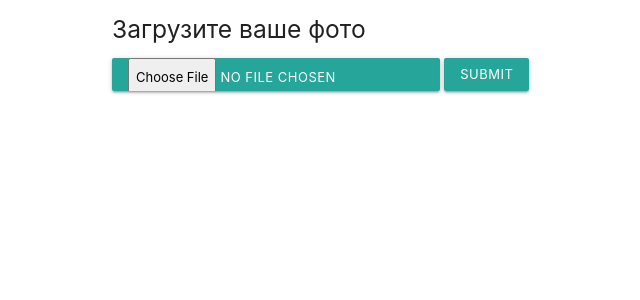
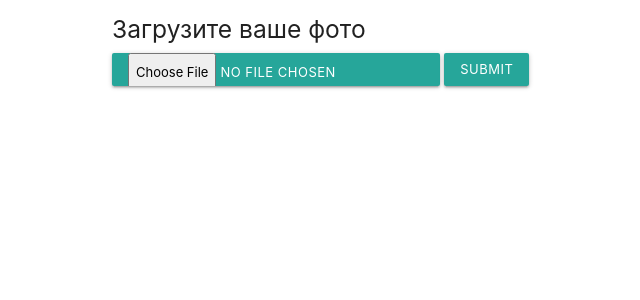
Before and after one commit to Vitomed/Cats-vs-Dogs-Web-Flask-, a Flask app: page /template in a window 1280 px wide. Shown: the top 300 px of the page, without its empty margins (80-720 px from the left). Run offline with Flask 2, Linux system fonts and the light colour scheme.

Commit message:
Add change: class at model.py, methods at app.py, Materialize CSS at .html file, README.txt

```diff
--- a/model.py
+++ b/model.py
@@ -1,5 +1,4 @@
 import numpy
-from tensorflow.python.keras.models import load_model
 from tensorflow.python.keras.models import load_model
 from tensorflow.python.keras.preprocessing import image
 from tensorflow.python.keras.applications.vgg16 import preprocess_input
--- a/templates/dbd.html
+++ b/templates/dbd.html
@@ -9,10 +9,8 @@
   <form enctype="multipart/form-data" method="POST" action="/template/upload">
    <div class="container">
      <h5>Загрузите ваше фото</h5>
-     <p>
-     	<input type="file" name="inputfile" class="waves-effect waves-light btn-small" >
-     	<input type="submit" class="waves-effect waves-light btn-small">
-     </p>
+        <input type="file" name="inputfile" class="waves-effect waves-light btn-small" >
+        <input type="submit" class="waves-effect waves-light btn-small">
    </div>
   </form>
  </body>
```
Also changed, not shown: README.md (added).
